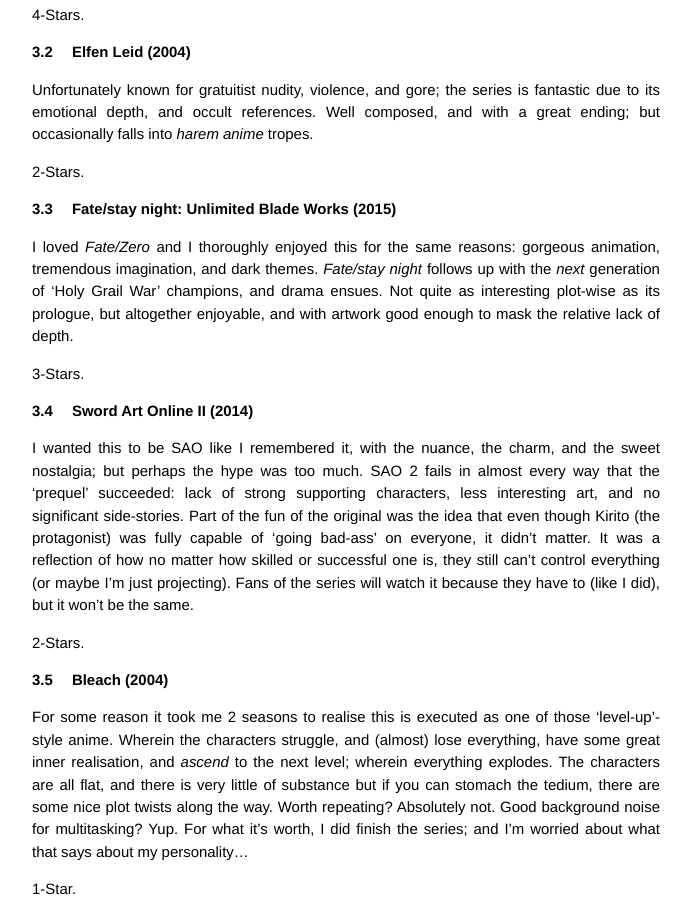
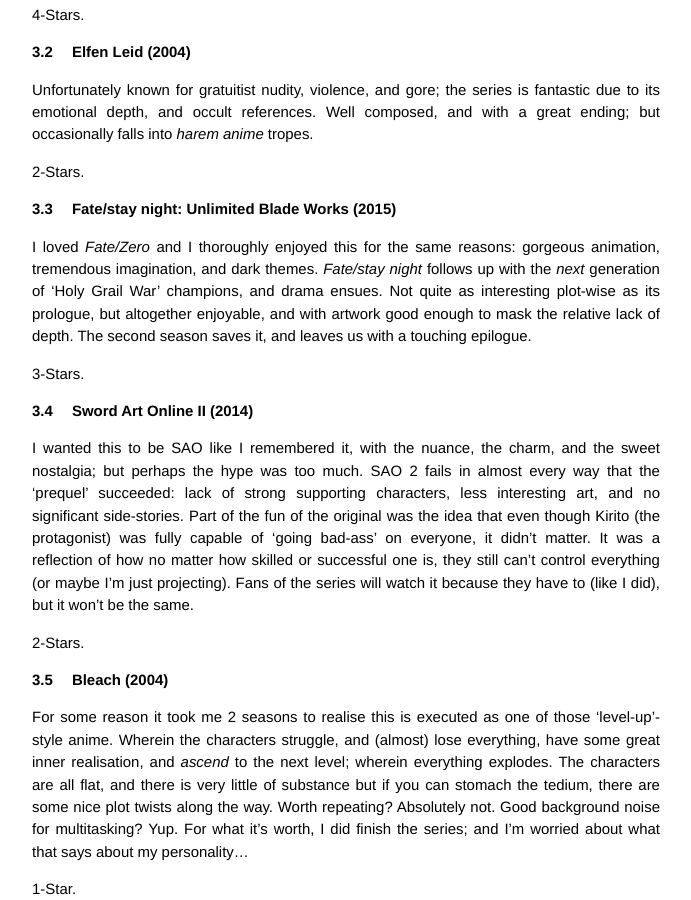
Before and after one commit to athuras/athuras.github.com, a Jekyll site: the page built from _posts/2014-08-06-Booklist.markdown, in a window 1280 px wide and 900 px high, scrolled down 10391 px. Shown: the whole window, without its empty margins (294-985 px from the left). Built offline with Jekyll 4.4.1, drawn with Linux system fonts in a browser that asks for light colours; comment, search, counter and statistics services are not loaded.

Commit message:
minor modifications

```diff
--- a/_posts/2014-08-06-Booklist.markdown
+++ b/_posts/2014-08-06-Booklist.markdown
@@ -314,6 +314,7 @@
 I loved *Fate/Zero* and I thoroughly enjoyed this for the same reasons: gorgeous animation, tremendous imagination, and dark themes.
 *Fate/stay night* follows up with the *next* generation of 'Holy Grail War' champions, and drama ensues.
 Not quite as interesting plot-wise as its prologue, but altogether enjoyable, and with artwork good enough to mask the relative lack of depth.
+The second season saves it, and leaves us with a touching epilogue.
 
 3-Stars.
 
```
